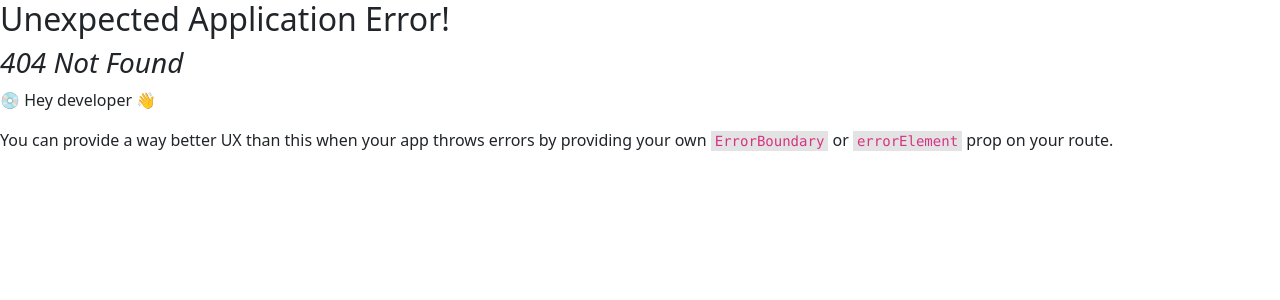
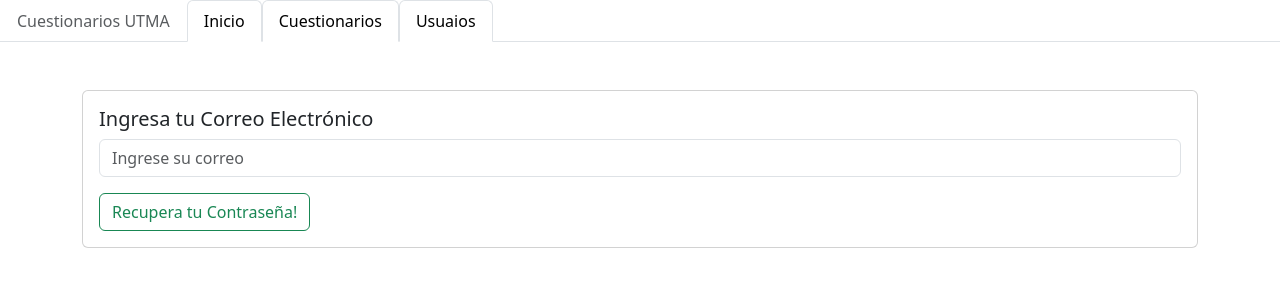
Before and after one commit to FernandaAguirre17/cuestionarios, a React (Create React App) app: page /RecoverPassword in a window 1280 px wide. Before the commit this address had no page. Shown: the top 300 px of the page. Built offline with nearby package versions, Linux system fonts and the light colour scheme.

Commit message:
Se agrego recuperar contraseña y Var

```diff
--- a/src/Home/Home.js
+++ b/src/Home.js
@@ -1,19 +1,25 @@
-import React from 'react';
-import { Navbar, Nav, Container, Table, Button } from 'react-bootstrap';
+import React from 'react'
+import { Nav, Container, Table, Button } from 'react-bootstrap'
 
 export const Home = () => {
   return (
     <>
-      <Navbar bg="primary" data-bs-theme="dark">
-      <Container>
-          <Navbar.Brand href="" >Nombre de la página de cuestionarios</Navbar.Brand>
-          <Nav className="me-auto">
-            <Nav.Link href="/home">Inicio</Nav.Link>
-            <Nav.Link href="">Cuestionarios</Nav.Link>
-            <Nav.Link href="">Usuarios</Nav.Link>
-          </Nav>
-        </Container>
-      </Navbar>
+   <Nav variant="tabs" defaultActiveKey="/home">
+   <Nav.Item>
+        <Nav.Link eventKey="disabled" disabled>
+          Cuestionarios UTMA
+        </Nav.Link>
+      </Nav.Item>
+      <Nav.Item>
+        <Nav.Link href="/home">Inicio</Nav.Link>
+      </Nav.Item>
+      <Nav.Item>
+        <Nav.Link href="/home">Cuestionarios</Nav.Link>
+      </Nav.Item>
+      <Nav.Item>
+        <Nav.Link href="/home">Usuaios</Nav.Link>
+      </Nav.Item>
+    </Nav>
 
       <Container className='d-flex mt-3 justify-content-end'>
         <Button variant='success'>Agregar Usuario</Button>
@@ -37,7 +43,7 @@ export const Home = () => {
             </tr>
             <tr>
                 <td>002</td>
-                <td>María Feranada</td>
+                <td>María Fernanda</td>
                 <td>Aguirre</td>
                 <td>mfaguirre@utma.edu.mx</td>
             </tr>
@@ -56,6 +62,6 @@ export const Home = () => {
         </tbody>
       </Table>
       </Container>
-    </>
-  )
+    </>
+  )
 }
--- /dev/null
+++ b/src/RecoverPassword.js
@@ -0,0 +1,54 @@
+import React, { useState } from 'react';
+import { Button, Container } from 'react-bootstrap';
+import { Card, Form, Nav } from 'react-bootstrap';
+
+export const RecoverPassword = () => {
+    const [email, setEmail] = useState("");
+
+    const onChange = (e) => {
+        setEmail(e.target.value);
+    }
+
+    const handleSubmit = (e) => {
+        e.preventDefault();
+        console.log("Email ingresado:", email);
+    }
+    return (
+    <>
+  <Nav variant="tabs" defaultActiveKey="/home">
+   <Nav.Item>
+        <Nav.Link eventKey="disabled" disabled>
+          Cuestionarios UTMA
+        </Nav.Link>
+      </Nav.Item>
+      <Nav.Item>
+        <Nav.Link href="/home">Inicio</Nav.Link>
+      </Nav.Item>
+      <Nav.Item>
+        <Nav.Link href="/home">Cuestionarios</Nav.Link>
+      </Nav.Item>
+      <Nav.Item>
+        <Nav.Link href="/home">Usuaios</Nav.Link>
+      </Nav.Item>
+    </Nav>
+
+        <Container className="mt-5">
+            <Card>
+                <Card.Body>
+                    <Card.Title>Ingresa tu Correo Electrónico</Card.Title>
+                    <Form onSubmit={handleSubmit}> {}
+                        <Form.Control
+                            type="email"
+                            name="email"
+                            placeholder="Ingrese su correo"
+                            value={email}
+                            onChange={onChange}
+                        />
+                        <Button variant="outline-success" className="mt-3">Recupera tu Contraseña!</Button>{' '}
+                    </Form>
+                </Card.Body>
+            </Card>
+        </Container>
+    </>
+    );
+}
```
Also changed, not shown: src/index.js (+6 -1 lines), 1 other file (tests, documents, lock files or other folders).
